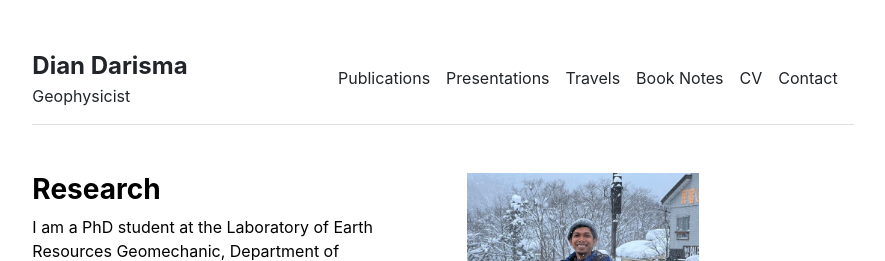
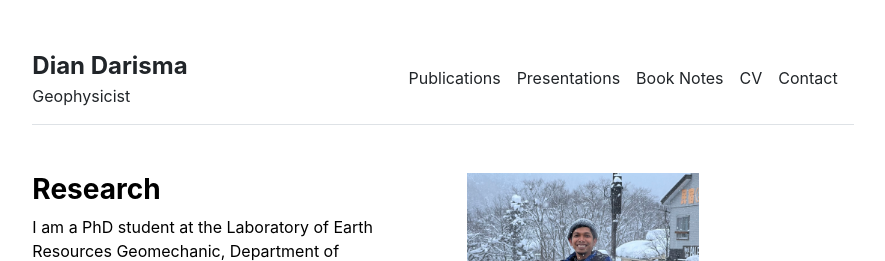
Before and after one commit to diandarisma/diandarisma.github.io, a Jekyll site: the page built from index.md, in a window 1280 px wide. Shown: the top 261 px of the page, without its empty margins (197-1082 px from the left). Built offline with Jekyll 4.4.1, drawn with Linux system fonts in a browser that asks for light colours.

Commit message:
Update settings.yml

```diff
--- a/_data/settings.yml
+++ b/_data/settings.yml
@@ -1,7 +1,6 @@
 menu:
 - {name: 'Publications', url: '/publications'}
 - {name: 'Presentations', url: '/presentations'}
-- {name: 'Travels', url: '/travels'}
 - {name: 'Book Notes', url: '/booknotes'}
 - {name: 'CV', url: '/cv'}
 - {name: 'Contact', url: '/contact'}
```
